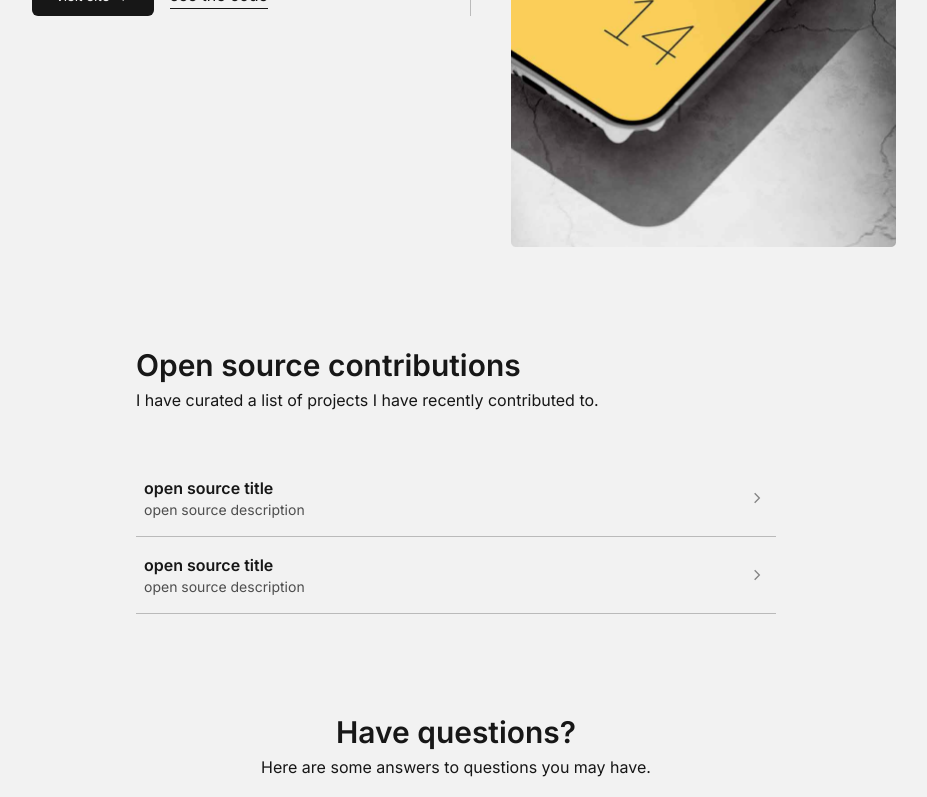
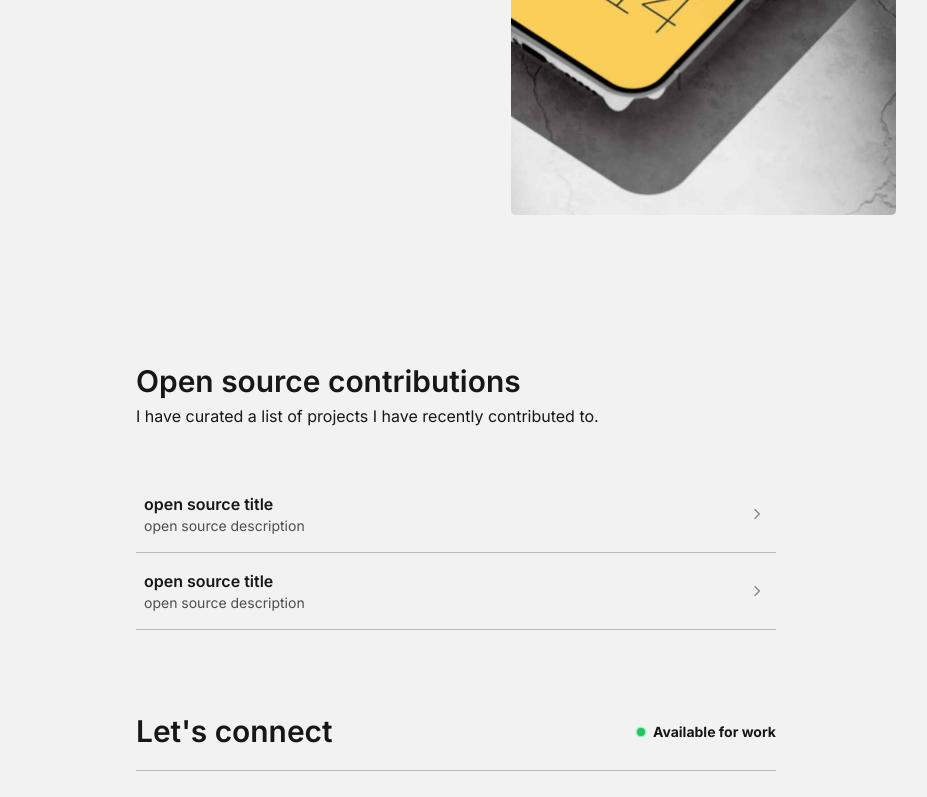
Before and after one commit to DLee1993/portfolio_website, a Next.js app: page / in a window 1280 px wide. Shown: the part 2000-2797 px from the top of the page, without its empty margins (184-1111 px from the left). Built offline with nearby package versions, Linux system fonts and the light colour scheme.

Commit message:
added an additional margin to the bottom of each page to add spacing from the footer

```diff
--- a/app/info/page.tsx
+++ b/app/info/page.tsx
@@ -4,7 +4,7 @@ import Link from "next/link";
 
 const page = () => {
     return (
-        <section className="customWidth flex flex-col space-y-16">
+        <section className="customWidth flex flex-col space-y-16 mb-16 lg:mb-20">
             <section>
                 <h1 className="text-heading font-semibold">
                     Change is inevitable, Growth is optional.
--- a/app/page.tsx
+++ b/app/page.tsx
@@ -2,14 +2,14 @@ import Link from "next/link";
 import Image from "next/image";
 import AvailableToWork from "@/components/AvailableToWork";
 import SocialLinks from "@/components/SocialLinks";
-import { openSource, projects, questions } from "@/data/portfolioData";
+import { openSource, projects } from "@/data/portfolioData";
 import CustomBtn from "@/components/CustomBtn";
 import Arrow from "@/components/Arrow";
 import Contact from "@/components/Contact";
 
 export default function Home() {
     return (
-        <section className="flex flex-col space-y-16 lg:space-y-24">
+        <section className="flex flex-col space-y-16 mb-16 lg:mb-20">
             <section className="customWidth border-b border-foreground25">
                 <AvailableToWork />
                 <h1 className="text-heading font-semibold">Helô, I&apos;m David.</h1>
@@ -36,7 +36,7 @@ export default function Home() {
                         time.
                     </p>
                 </aside>
-                <section className="flex flex-col gap-20 w-full max-w-4xl mx-auto mt-16 lg:mt-20">
+                <section className="flex flex-col gap-20 w-full max-w-4xl mx-auto my-16 lg:my-20">
                     {projects.map((project, index) => (
                         <article key={index} className="px-2">
                             <figure
@@ -106,20 +106,6 @@ export default function Home() {
                     ))}
                 </ul>
             </section>
-            <section>
-                <aside className="customWidth text-center">
-                    <h2 className="text-subHeading font-semibold">Have questions?</h2>
-                    <p>Here are some answers to questions you may have.</p>
-                </aside>
-                <ul className="mt-12 columns-1 md:columns-2 break-inside-avoid-column space-y-8 w-11/12 max-w-4xl mx-auto">
-                    {questions.map((question, index) => (
-                        <li key={index} className="flex flex-col gap-3">
-                            <h3 className="font-bold">{question.question}</h3>
-                            <p className="text-sm">{question.answer}</p>
-                        </li>
-                    ))}
-                </ul>
-            </section>
             <section className="customWidth">
                 <Contact />
             </section>
```
